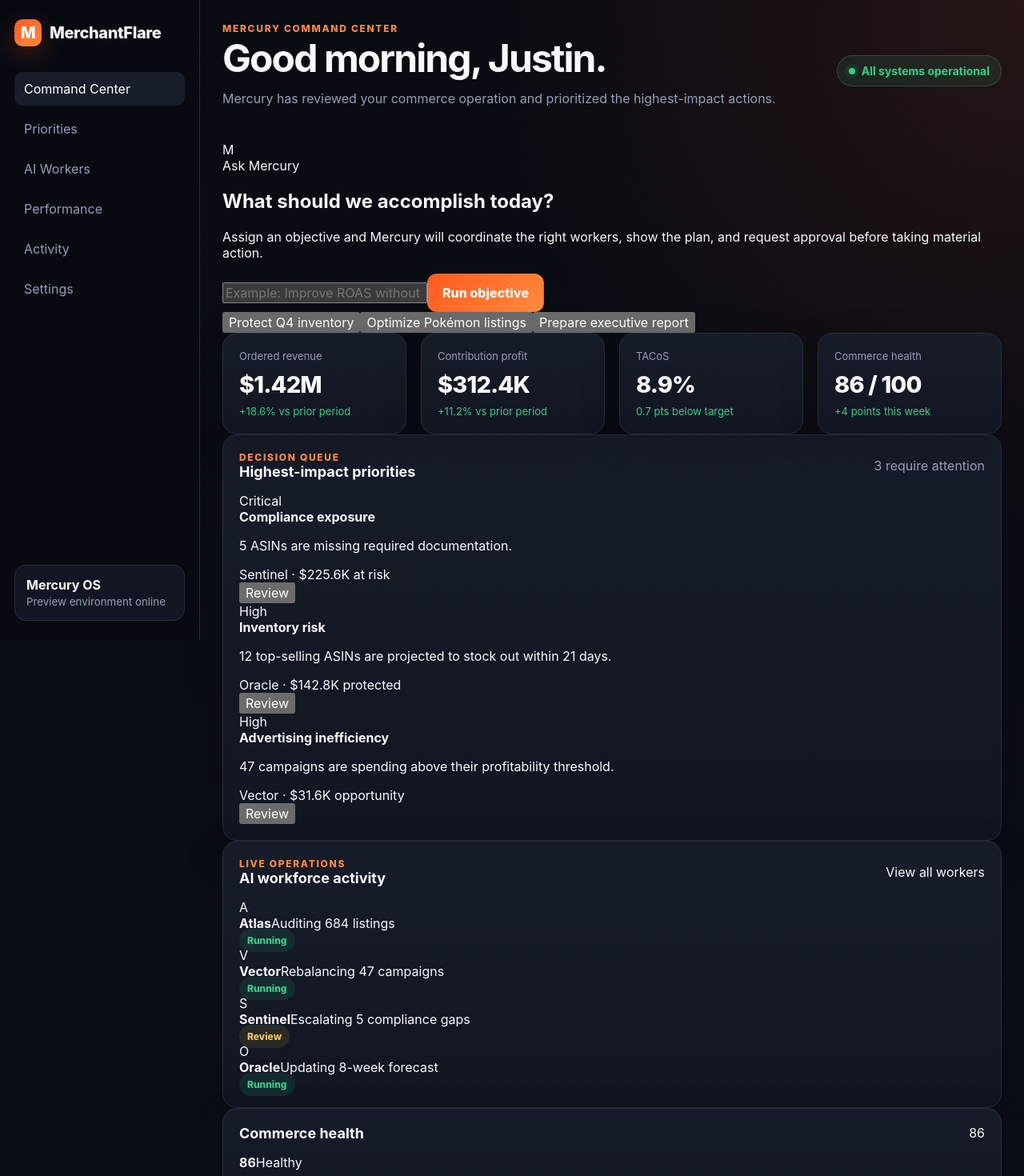
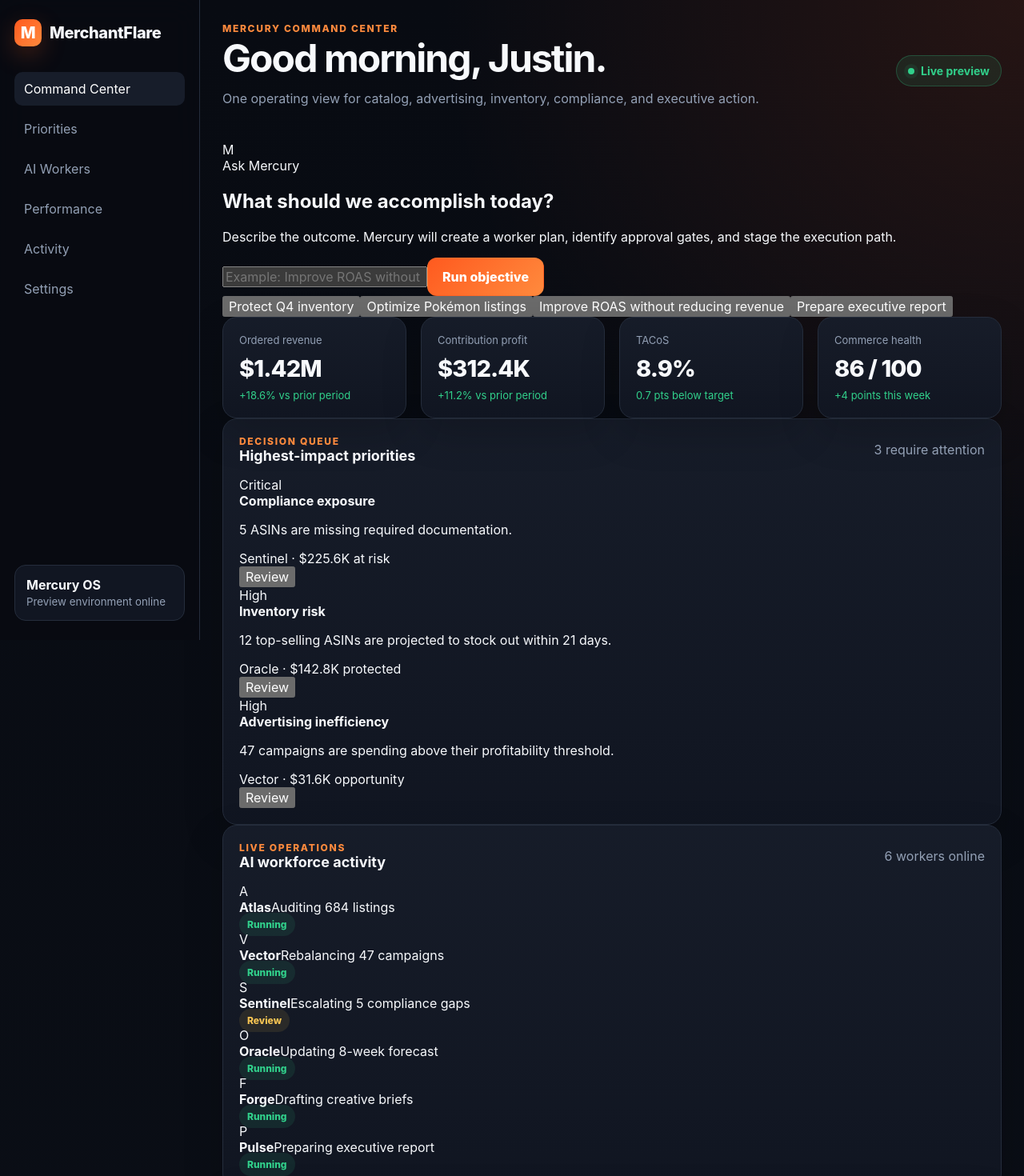
Before and after one commit to Jaytarder/merchantflare, a Next.js app: page /dashboard in a window 1280 px wide. Shown: the top 1470 px of the page at 80% size. Built offline with nearby package versions, Linux system fonts and the light colour scheme.

Commit message:
Build interactive Mercury command center preview

```diff
--- a/app/dashboard/page.tsx
+++ b/app/dashboard/page.tsx
@@ -1,3 +1,6 @@
+"use client";
+
+import { useMemo, useState } from "react";
 import AppShell from "../components/AppShell";
 import MetricCard from "../components/MetricCard";
 
@@ -19,6 +22,8 @@ const workers = [
   { name: "Vector", task: "Rebalancing 47 campaigns", progress: 62, status: "Running" },
   { name: "Sentinel", task: "Escalating 5 compliance gaps", progress: 44, status: "Review" },
   { name: "Oracle", task: "Updating 8-week forecast", progress: 91, status: "Running" },
+  { name: "Forge", task: "Drafting creative briefs", progress: 36, status: "Running" },
+  { name: "Pulse", task: "Preparing executive report", progress: 84, status: "Running" },
 ];
 
 const signals = [
@@ -36,35 +41,99 @@ const activity = [
   ["Oracle refreshed demand forecasts", "1 hr ago"],
 ];
 
+const suggestions = [
+  "Protect Q4 inventory",
+  "Optimize Pokémon listings",
+  "Improve ROAS without reducing revenue",
+  "Prepare executive report",
+];
+
 export default function DashboardPage() {
+  const [objective, setObjective] = useState("");
+  const [submittedObjective, setSubmittedObjective] = useState("");
+  const [running, setRunning] = useState(false);
+
+  const plan = useMemo(() => {
+    if (!submittedObjective) return [];
+    return [
+      ["Atlas", "Audit catalog and identify conversion opportunities"],
+      ["Vector", "Evaluate advertising efficiency and budget allocation"],
+      ["Oracle", "Check inventory constraints and demand risk"],
+      ["Sentinel", "Review compliance dependencies and approval gates"],
+      ["Pulse", "Summarize impact, decisions, and next actions"],
+    ];
+  }, [submittedObjective]);
+
+  function runObjective() {
+    const value = objective.trim();
+    if (!value) return;
+    setRunning(true);
+    setSubmittedObjective(value);
+    window.setTimeout(() => setRunning(false), 900);
+  }
+
   return (
     <AppShell active="dashboard">
       <header className="topbar command-header">
         <div>
           <div className="eyebrow">Mercury Command Center</div>
           <h1>Good morning, Justin.</h1>
-          <p className="muted page-lead">Mercury has reviewed your commerce operation and prioritized the highest-impact actions.</p>
+          <p className="muted page-lead">One operating view for catalog, advertising, inventory, compliance, and executive action.</p>
         </div>
-        <div className="status-pill"><span className="dot" />All systems operational</div>
+        <div className="status-pill"><span className="dot" />Live preview</div>
       </header>
 
-      <section className="mercury-command">
+      <section className="mercury-command" aria-label="Mercury objective planner">
         <div className="mercury-orb" aria-hidden="true">M</div>
         <div className="command-copy">
           <span className="command-kicker">Ask Mercury</span>
           <h2>What should we accomplish today?</h2>
-          <p>Assign an objective and Mercury will coordinate the right workers, show the plan, and request approval before taking material action.</p>
+          <p>Describe the outcome. Mercury will create a worker plan, identify approval gates, and stage the execution path.</p>
         </div>
-        <form className="command-form">
-          <input aria-label="Command Mercury" placeholder="Example: Improve ROAS without reducing revenue" />
-          <button className="btn primary" type="button">Run objective</button>
-        </form>
+        <div className="command-form">
+          <input
+            aria-label="Command Mercury"
+            value={objective}
+            onChange={(event) => setObjective(event.target.value)}
+            onKeyDown={(event) => {
+              if (event.key === "Enter") runObjective();
+            }}
+            placeholder="Example: Improve ROAS without reducing revenue"
+          />
+          <button className="btn primary" type="button" onClick={runObjective} disabled={running}>
+            {running ? "Planning…" : "Run objective"}
+          </button>
+        </div>
         <div className="command-suggestions">
-          <button type="button">Protect Q4 inventory</button>
-          <button type="button">Optimize Pokémon listings</button>
-          <button type="button">Prepare executive report</button>
+          {suggestions.map((suggestion) => (
+            <button key={suggestion} type="button" onClick={() => setObjective(suggestion)}>{suggestion}</button>
+          ))}
         </div>
       </section>
+
+      {submittedObjective && (
+        <section className="plan-panel" aria-live="polite">
+          <div className="plan-heading">
+            <div>
+              <div className="eyebrow">Execution plan</div>
+              <h2>{submittedObjective}</h2>
+            </div>
+            <span className="plan-state">{running ? "Planning" : "Ready for review"}</span>
+          </div>
+          <div className="plan-grid">
+            {plan.map(([worker, task], index) => (
+              <div className="plan-step" key={worker}>
+                <span className="step-number">{index + 1}</span>
+                <div><strong>{worker}</strong><p>{task}</p></div>
+              </div>
+            ))}
+          </div>
+          <div className="approval-bar">
+            <div><strong>Material actions remain approval-gated.</strong><span>No live marketplace changes will be made in preview mode.</span></div>
+            <button className="btn secondary" type="button">Review plan</button>
+          </div>
+        </section>
+      )}
 
       <section className="grid metrics command-metrics" id="performance">
         {metrics.map((metric) => <MetricCard key={metric.title} {...metric} />)}
@@ -72,23 +141,16 @@ export default function DashboardPage() {
 
       <section className="command-layout">
         <div className="command-primary">
-          <article className="card priority-panel">
+          <article className="card priority-panel" id="priorities">
             <div className="section-title">
-              <div>
-                <div className="eyebrow">Decision queue</div>
-                <h2>Highest-impact priorities</h2>
-              </div>
+              <div><div className="eyebrow">Decision queue</div><h2>Highest-impact priorities</h2></div>
               <span className="muted">3 require attention</span>
             </div>
             <div className="priority-list">
               {priorities.map((item) => (
                 <div className="priority-item" key={item.title}>
                   <span className={`priority ${item.severity.toLowerCase()}`}>{item.severity}</span>
-                  <div className="priority-copy">
-                    <strong>{item.title}</strong>
-                    <p>{item.detail}</p>
-                    <span>{item.owner} · {item.impact}</span>
-                  </div>
+                  <div className="priority-copy"><strong>{item.title}</strong><p>{item.detail}</p><span>{item.owner} · {item.impact}</span></div>
                   <button className="text-button" type="button">Review</button>
                 </div>
               ))}
@@ -97,11 +159,8 @@ export default function DashboardPage() {
 
           <article className="card" id="workers">
             <div className="section-title">
-              <div>
-                <div className="eyebrow">Live operations</div>
-                <h2>AI workforce activity</h2>
-              </div>
-              <a className="text-link" href="/workers">View all workers</a>
+              <div><div className="eyebrow">Live operations</div><h2>AI workforce activity</h2></div>
+              <span className="muted">6 workers online</span>
             </div>
             <div className="worker-operations">
               {workers.map((worker) => (
@@ -128,22 +187,20 @@ export default function DashboardPage() {
           <article className="card">
             <div className="section-title"><h2>Live signals</h2><span className="muted">Last 30 days</span></div>
             <div className="signal-list">
-              {signals.map(([label, value, tone]) => (
-                <div className="signal-row" key={label}>
-                  <span>{label}</span>
-                  <strong className={tone}>{value}</strong>
-                </div>
-              ))}
+              {signals.map(([label, value, tone]) => <div className="signal-row" key={label}><span>{label}</span><strong className={tone}>{value}</strong></div>)}
             </div>
           </article>
 
-          <article className="card">
+          <article className="card" id="activity">
             <div className="section-title"><h2>Recent actions</h2><span className="muted">Live</span></div>
             <div className="activity-list compact-activity">
-              {activity.map(([text, time]) => (
-                <div className="activity" key={text}><div>{text}</div><div className="activity-time">{time}</div></div>
-              ))}
+              {activity.map(([text, time]) => <div className="activity" key={text}><div>{text}</div><div className="activity-time">{time}</div></div>)}
             </div>
+          </article>
+
+          <article className="card" id="settings">
+            <div className="section-title"><h2>Environment</h2><span className="badge review">Preview</span></div>
+            <p className="muted">Connected to the GitHub main branch. Marketplace writes and external APIs remain disabled.</p>
           </article>
         </aside>
       </section>
```
